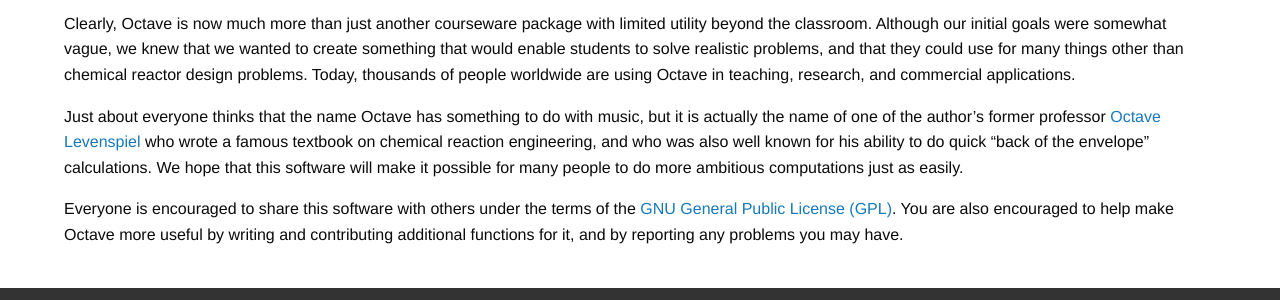
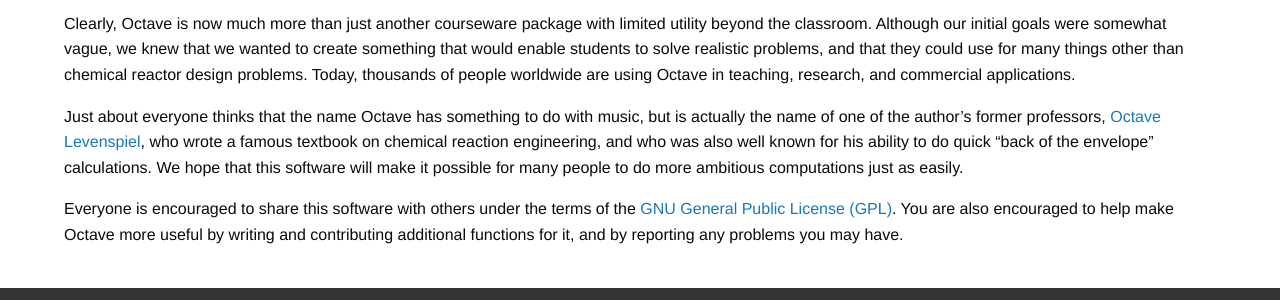
Before and after one commit to gnu-octave/gnu-octave.github.io, a Jekyll site: the page built from pages/about.md, in a window 1280 px wide. Shown: the part 834-1134 px from the top of the page. Built offline with Jekyll 4.4.1, drawn with Linux system fonts in a browser that asks for light colours; nearby versions of some CDN libraries.

Commit message:
pages/about.md: minor rephrasing (bug #64711)

```diff
--- a/pages/about.md
+++ b/pages/about.md
@@ -77,8 +77,8 @@
 research, and commercial applications.
 
 Just about everyone thinks that the name Octave has something to do with music,
-but it is actually the name of one of the author's former professor
-[Octave Levenspiel](https://en.wikipedia.org/wiki/Octave_Levenspiel)
+but is actually the name of one of the author's former professors,
+[Octave Levenspiel](https://en.wikipedia.org/wiki/Octave_Levenspiel),
 who wrote a famous textbook on chemical reaction engineering,
 and who was also well known for his ability to do quick "back of the envelope"
 calculations.
```
